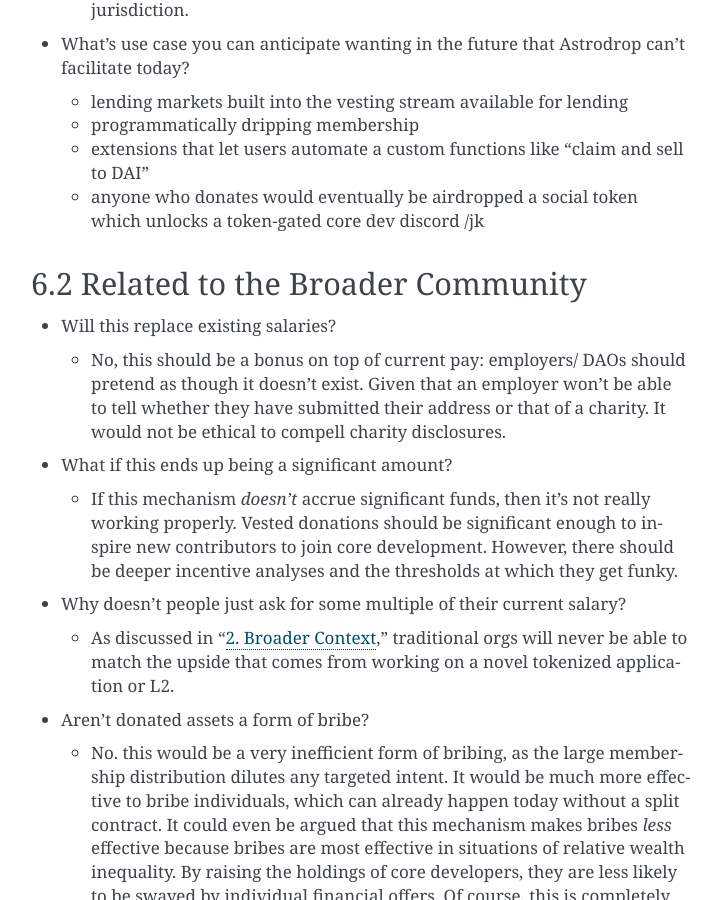
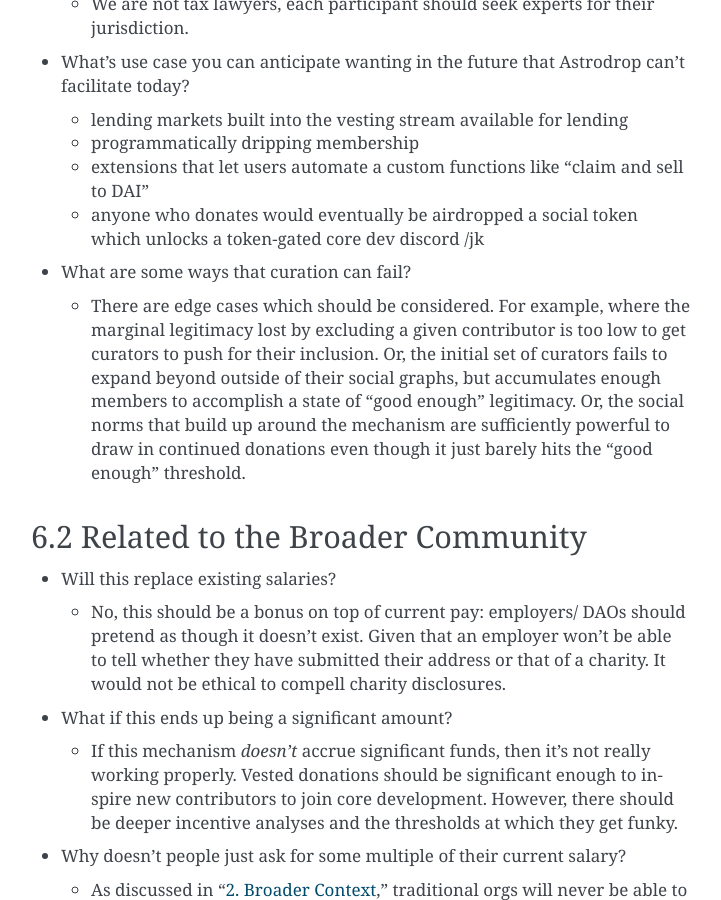
Before and after one commit to protocolguild/documentation, a Sphinx documentation site: the page built from docs/6-anticipated-concerns.md, in a window 1280 px wide and 900 px high, scrolled down 2094 px. Shown: the whole window, without its empty margins (389-1110 px from the left). Built offline with Sphinx 7.4.7, drawn with Linux system fonts in a browser that asks for light colours.

Commit message:
Update 6-anticipated-concerns.md

```diff
--- a/docs/6-anticipated-concerns.md
+++ b/docs/6-anticipated-concerns.md
@@ -4,15 +4,14 @@ While we can't conceive of every scenario, we've tried to think critically about
 
 ### 6.1 Related to Operation
 
--  Shouldn't one-off contributions be considered for membership?
-    - Every mechanism has its limit. The Protocol Guild may meet its at the edges of contribution, where someone has meaningfully contributed to a project, but does not work on it consistently, or produces something  This remains an open question, and might  be considered for a future weighting scheme if there are no major issues.
+Shouldn't one-off contributions be considered for membership?
+- Every mechanism has its limit. The Protocol Guild may meet its at the edges of contribution, where someone has meaningfully contributed to a project, but does not work on it consistently, or produces something  This remains an open question, and might  be considered for a future weighting scheme if there are no major issues.
 
-- Why are weightings not more granular?
-
-    - While it's true that some people are objectively more productive in their work / valuable to the protocol, adding a weighting scheme to a membership this large would introduce complexity with each membership update. There would also be unknown, probably negative social dynamics related how to value the contributions of your peers.
-    - It's worth a note of caution against heading too far down the path of data and hyper-specificity when it comes to evaluating contributions. We suspect that at least a few possible futures would end up including a public facing component, which privilege people who have previously been working on the protocol.
-    - They have had additional time to form themselves into the shape the political and social structures are looking to latch onto. Metrics, rubrics breed subtle exploits, entrench power
-    - Ideally, under any weighting scheme, the margin between contributor profile should not be overly large relative to the others.
+Why are weightings not more granular?
+- While it's true that some people are objectively more productive in their work / valuable to the protocol, adding a weighting scheme to a membership this large would introduce complexity with each membership update. There would also be unknown, probably negative social dynamics related how to value the contributions of your peers.
+- It's worth a note of caution against heading too far down the path of data and hyper-specificity when it comes to evaluating contributions. We suspect that at least a few possible futures would end up including a public facing component, which privilege people who have previously been working on the protocol.
+- They have had additional time to form themselves into the shape the political and social structures are looking to latch onto. Metrics, rubrics breed subtle exploits, entrench power
+- Ideally, under any weighting scheme, the margin between contributor profile should not be overly large relative to the others.
 
 - How can members as curators or signers abuse their position of trust?
     - Fundamentally, this is a political tool. In negative outcomes, whoever maintains the member eligibility can influence research areas and interest people have in certain sections of the protocol. Want to get the merge done? Add more client implementers at the expense of other ecosystem categories. This kind of manipulation is unlikely to actually happen as it would harm the mechanism's legitimacy.
@@ -43,6 +42,9 @@ While we can't conceive of every scenario, we've tried to think critically about
     - programmatically dripping membership
     - extensions that let users automate a custom functions like "claim and sell to DAI"
     - anyone who donates would eventually be airdropped a social token which unlocks a token-gated core dev discord /jk
+
+- What are some ways that curation can fail?
+    - There are edge cases which should be considered. For example, where the marginal legitimacy lost by excluding a given contributor is too low to get curators to push for their inclusion. Or, the initial set of curators fails to expand beyond outside of their social graphs, but accumulates enough members to accomplish a state of "good enough" legitimacy. Or, the social norms that build up around the mechanism are sufficiently powerful to draw in continued donations even though it just barely hits the "good enough" threshold.
 
 ### 6.2 Related to the Broader Community
 
```
